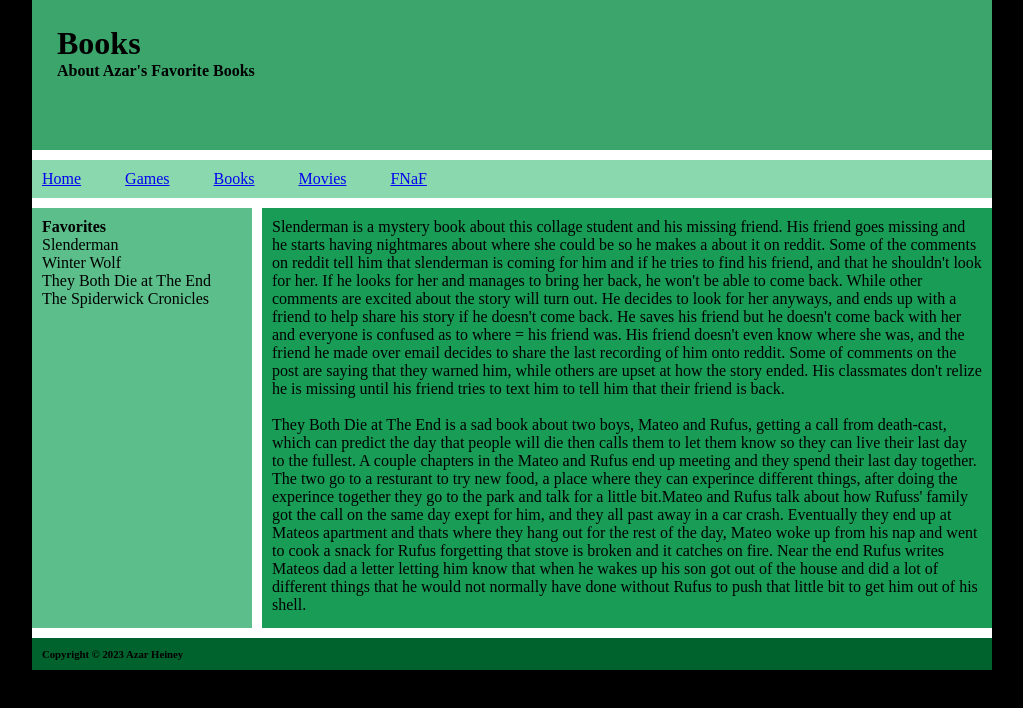
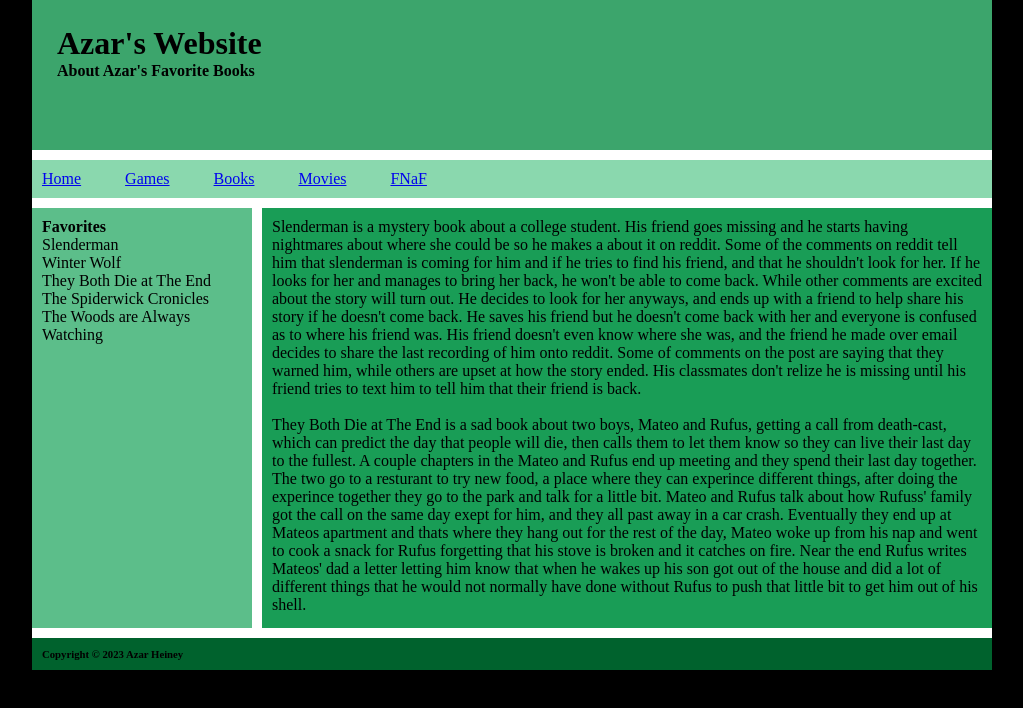
Before and after one commit to fccc-sd/two-column-web-site-Azarheiney-1, a plain HTML site: page page3.html in a window 1280 px wide. Shown: the whole page, without its empty margins (128-1151 px from the left). Drawn offline with Linux system fonts and the light colour scheme.

Commit message:
Updated Titles

```diff
--- a/page3.html
+++ b/page3.html
@@ -15,7 +15,7 @@
         <div id = "container">
 
         <header>
-            <h1>Books</h1>
+            <h1>Azar's Website</h1>
             <h4>About Azar's Favorite Books</h4>
         </header>
 
@@ -36,33 +36,33 @@
                 <li>Winter Wolf</li>
                 <li>They Both Die at The End</li>
                 <li>The Spiderwick Cronicles</li>
+                <li>The Woods are Always Watching</li>
             </ul>
         </aside>
 
         <section>
-            Slenderman is a mystery book about this collage student and his missing friend. His friend goes
-            missing and he starts having nightmares about where she could be so he makes a about it on
-            reddit. Some of the comments on reddit tell him that slenderman is coming for him and if he
-            tries to find his friend, and that he shouldn't look for her. If he looks for her and manages
-            to bring her back, he won't be able to come back. While other comments are excited about the
-            story will turn out. He decides to look for her anyways, and ends up with a friend to help share
-            his story if he doesn't come  back. He saves his friend but he doesn't come back with her and
-            everyone is confused as to where = his friend was. His friend doesn't even know where she was,
-            and the friend he made over email decides to share the last recording of him onto reddit. Some
-            of comments on the post are saying that they warned him, while others are upset at how the story
-            ended. His classmates don't relize he is missing until his friend tries to text him to tell him
-            that their friend is back.
+            Slenderman is a mystery book about a college student. His friend goes missing and he starts
+            having nightmares about where she could be so he makes a about it on reddit. Some of the
+            comments on reddit tell him that slenderman is coming for him and if he tries to find his
+            friend, and that he shouldn't look for her. If he looks for her and manages to bring her back, he
+            won't be able to come back. While other comments are excited about the story will turn out. He
+            decides to look for her anyways, and ends up with a friend to help share his story if he doesn't
+            come  back. He saves his friend but he doesn't come back with her and everyone is confused as to
+            where his friend was. His friend doesn't even know where she was, and the friend he made over
+            email decides to share the last recording of him onto reddit. Some of comments on the post are
+            saying that they warned him, while others are upset at how the story ended. His classmates don't
+            relize he is missing until his friend tries to text him to tell him that their friend is back.
             <br><br>
             They Both Die at The End is a sad book about two boys, Mateo and Rufus, getting a call from
-            death-cast, which can predict the day that people will die then calls them to let them know so
+            death-cast, which can predict the day that people will die, then calls them to let them know so
             they can live their last day to the fullest. A couple chapters in the Mateo and Rufus end up
             meeting and they spend their last day together. The two go to a resturant to try new food, a
             place where they can experince different things, after doing the experince together they go to
-            the park and talk for a little bit.Mateo and Rufus talk about how Rufuss' family got the call on
+            the park and talk for a little bit. Mateo and Rufus talk about how Rufuss' family got the call on
             the same day exept for him, and they all past away in a car crash. Eventually they end up at
             Mateos apartment and thats where they hang out for the rest of the day, Mateo woke up from his
-            nap and went to cook a snack for Rufus forgetting that stove is broken and it catches on fire.
-            Near the end Rufus writes Mateos dad a letter letting him know that when he wakes up his son got
+            nap and went to cook a snack for Rufus forgetting that his stove is broken and it catches on fire.
+            Near the end Rufus writes Mateos' dad a letter letting him know that when he wakes up his son got
             out of the house and did a lot of different things that he would not normally have done without
             Rufus to push that little bit to get him out of his shell.
         </section>
```
Also changed, not shown: Index.html (+2 -2 lines), Page2.html (+3 -5 lines), page4.html (+4 -4 lines), page5.html (+15 -12 lines).
